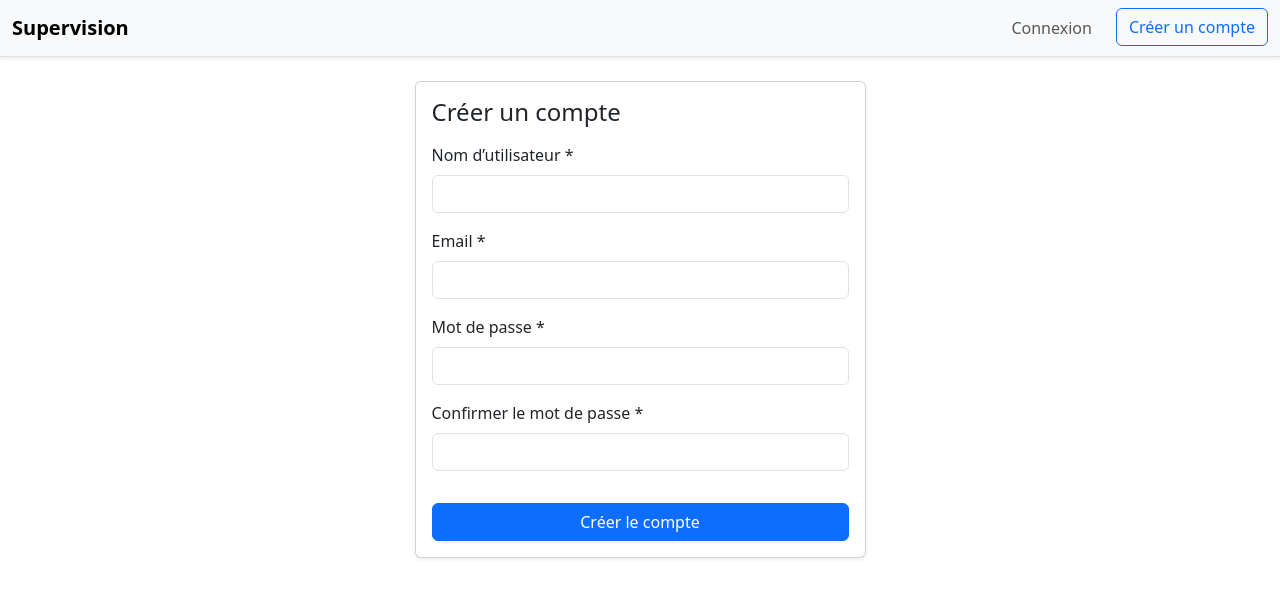
After one commit to Noe-GAVILLET/Projet_supervision_reseau, a Flask app: page /register in a window 1280 px wide. The commit adds this page. Shown: the top 598 px of the page. Run offline with Flask 3, Linux system fonts and the light colour scheme; data that the repository does not hold is empty; parts of the project's set-up code (start-up, migrations or seed data) failed here and were passed over.

Commit message:
Mise en place regle opérateur

```diff
--- a/Docker/app.py
+++ b/Docker/app.py
@@ -58,7 +58,7 @@ flask_logger.addHandler(console_handler)
 app = Flask(__name__)
 app.config["SECRET_KEY"] = os.getenv("SECRET_KEY", "supersecret")
 
-DB_HOST = os.getenv("DB_HOST", "127.0.0.1")
+DB_HOST = os.getenv("DB_HOST", "192.168.141.115")
 DB_PORT = os.getenv("DB_PORT", "3306")
 DB_NAME = os.getenv("DB_NAME", "SNMP")
 DB_USER = os.getenv("DB_USER", "sqluser")
@@ -171,7 +171,6 @@ def home():
 
 @app.route("/login", methods=["GET", "POST"])
 def login():
-    # Si l'utilisateur est déjà connecté via session
     if session.get("username"):
         return redirect(url_for("admin"))
 
@@ -182,13 +181,14 @@ def login():
         user = User.query.filter_by(username=u, is_active=True).first()
 
         if user and verify_password(user.password_hash, p):
-            # ✅ Authentification maison
+
             session["username"] = user.username
             session["role"] = user.role
+            session["user_id"] = user.id
             flash(f"Bienvenue, {user.username} !", "success")
 
-            next_page = request.args.get("next")
-            return redirect(next_page or url_for("admin"))
+            # Direction le dashboard global
+            return redirect(url_for("admin"))
 
         flash("Identifiants invalides.", "danger")
 
@@ -201,6 +201,54 @@ def logout():
     session.clear()
     flash("Déconnecté avec succès.", "info")
     return redirect(url_for("login"))
+
+@app.route("/register", methods=["GET", "POST"])
+def register():
+    # Si un utilisateur est déjà connecté → pas d’inscription publique.
+    if "user" in session:
+        return redirect(url_for("admin"))
+
+    if request.method == "POST":
+        username = request.form.get("username", "").strip()
+        email = request.form.get("email", "").strip()
+        pwd = request.form.get("password", "")
+        pwd2 = request.form.get("password2", "")
+
+        # Vérifications simples
+        if not username or not email or not pwd:
+            flash("Tous les champs sont obligatoires.", "danger")
+            return redirect(url_for("register"))
+
+        if pwd != pwd2:
+            flash("Les mots de passe ne correspondent pas.", "danger")
+            return redirect(url_for("register"))
+
+        # Unicité username
+        if User.query.filter_by(username=username).first():
+            flash("Ce nom d'utilisateur existe déjà.", "danger")
+            return redirect(url_for("register"))
+
+        # Unicité email
+        if User.query.filter_by(email=email).first():
+            flash("Cet email est déjà utilisé.", "danger")
+            return redirect(url_for("register"))
+
+        # Création du compte (rôle = operator par défaut)
+        new_user = User(
+            username=username,
+            email=email,
+            password_hash=generate_password_hash(pwd),
+            role="operator",
+            is_active=True
+        )
+
+        db.session.add(new_user)
+        db.session.commit()
+
+        flash("Compte créé avec succès. Vous pouvez vous connecter.", "success")
+        return redirect(url_for("login"))
+
+    return render_template("register.html")
 
 @app.route("/hosts")
 @login_required
@@ -870,19 +918,28 @@ def user_edit(user_id):
     from models import User
     user = User.query.get_or_404(user_id)
 
-    # Seuls les administrateurs peuvent modifier un utilisateur
-    if g.role != "admin":
-        flash("Accès refusé : réservé aux administrateurs.", "danger")
-        return redirect(url_for("user_profile", user_id=user.id))
+    current_uid = session.get("user_id")
+    current_role = session.get("role")
+
+    # ➜ Autoriser si admin OU si l’utilisateur modifie son propre profil
+    if not (current_role == "admin" or current_uid == user_id):
+        flash("Accès refusé.", "danger")
+        return redirect(url_for("user_profile", user_id=current_uid))
 
     if request.method == "POST":
+
+        # --- Champs toujours modifiables par tous ---
         user.username = request.form.get("username", user.username)
         user.email = request.form.get("email", user.email)
-        user.role = request.form.get("role", user.role)
         user.is_active = "is_active" in request.form
         user.receive_alerts = "receive_alerts" in request.form
         user.updated_at = datetime.utcnow()
 
+        # --- Champs réservés aux admins ---
+        if current_role == "admin":
+            user.role = request.form.get("role", user.role)
+
+        # --- Gestion du mot de passe ---
         new_password = request.form.get("new_password", "").strip()
         confirm_password = request.form.get("confirm_password", "").strip()
 
@@ -890,14 +947,18 @@ def user_edit(user_id):
             if new_password != confirm_password:
                 flash("Les mots de passe ne correspondent pas.", "danger")
                 return render_template("user_edit.html", user=user)
+
             user.password_hash = generate_password_hash(new_password)
-            flash("Mot de passe mis à jour avec succès ✅", "success")
+            flash("Mot de passe mis à jour avec succès.", "success")
 
         db.session.commit()
-        flash("Profil mis à jour avec succès ✅", "success")
-        return redirect(url_for("user_list"))
+        flash("Profil mis à jour avec succès.", "success")
+
+        # Après modif → renvoyer vers son propre profil
+        return redirect(url_for("user_profile", user_id=user.id))
 
     return render_template("user_edit.html", user=user)
+
 
 @app.route("/users")
 @login_required
@@ -1151,6 +1212,11 @@ def inject_alert_info():
         has_critical_alerts=has_critical_alerts
     )
 
+@app.context_processor
+def inject_user_id():
+    return dict(current_user_id=session.get("user_id"))
+
+
 
 # -----------------------------------------------------------------------------
 # Lancement
--- a/Docker/templates/alerts.html
+++ b/Docker/templates/alerts.html
@@ -119,6 +119,7 @@
                 {% endif %}
               </td>
               <td class="text-center">
+                {% if session.get('role') == 'admin' %}
                   <form method="post" action="{{ url_for('delete_alert', alert_id=alert.id) }}"
                         onsubmit="return confirm('Supprimer cette alerte ?');"
                         style="display:inline;">
@@ -126,8 +127,10 @@
                       <i class="bi bi-trash-fill fs-5"></i>
                     </button>
                   </form>
+                {% else %}
+                  <span class="text-muted">—</span>
+                {% endif %}
               </td>
-            </tr>
           {% endfor %}
         </tbody>
       </table>
--- a/Docker/templates/base.html
+++ b/Docker/templates/base.html
@@ -17,9 +17,13 @@
       }
     </style>
   </head>
+
   <body>
+
+    <!-- ======== NAVBAR (toujours affichée) ======== -->
     <nav class="navbar navbar-expand-lg navbar-light bg-light border-bottom shadow-sm">
       <div class="container-fluid">
+
         <!-- Titre -->
         <a class="navbar-brand me-4" href="{{ url_for('admin') }}">Supervision</a>
 
@@ -28,16 +32,24 @@
         </button>
 
         <div class="collapse navbar-collapse" id="navbarMain">
-          {% if current_user %}
-          <!-- Menu gauche -->
+
+          {% if session.get('username') %}
+          <!-- ===========================================================
+               NAVBAR CONNECTÉ
+          ============================================================ -->
           <ul class="navbar-nav me-auto mb-2 mb-lg-0">
 
             <!-- Overview -->
             <li class="nav-item dropdown">
               <a class="nav-link dropdown-toggle" href="#" data-bs-toggle="dropdown">Overview</a>
               <ul class="dropdown-menu">
+
                 <li><a class="dropdown-item" href="{{ url_for('admin') }}">Dashboard</a></li>
+
+                {% if session['role'] == 'admin' %}
                 <li><a class="dropdown-item" href="{{ url_for('host_new') }}">Ajouter un hôte</a></li>
+                {% endif %}
+
               </ul>
             </li>
 
@@ -45,9 +57,14 @@
             <li class="nav-item dropdown">
               <a class="nav-link dropdown-toggle" href="#" data-bs-toggle="dropdown">Devices</a>
               <ul class="dropdown-menu">
+
                 <li><a class="dropdown-item" href="{{ url_for('hosts_search') }}">🔍 Rechercher un device</a></li>
+
+                {% if session['role'] == 'admin' %}
                 <li><a class="dropdown-item" href="{{ url_for('view_poller_log') }}">📡 Poller Logs</a></li>
                 <li><a class="dropdown-item" href="{{ url_for('logs.logs_view') }}">🧾 SNMP Logs</a></li>
+                {% endif %}
+
               </ul>
             </li>
 
@@ -75,40 +92,60 @@
                 {% endif %}
               </a>
             </li>
-          </ul>  <!-- ✅ fermeture du premier <ul> -->
+
+          </ul>
 
           <!-- Menu droite -->
           <ul class="navbar-nav ms-auto">
-            {% if current_user %}
             <li class="nav-item dropdown">
               <a class="nav-link dropdown-toggle" href="#" data-bs-toggle="dropdown">
-                  <i class="bi bi-person-circle"></i> {{ current_user }}
+                <i class="bi bi-person-circle"></i> {{ session['username'] }}
               </a>
+
               <ul class="dropdown-menu dropdown-menu-end">
-                  <li><span class="dropdown-item-text text-muted">Rôle : {{ current_role or 'inconnu' }}</span></li>
 
-                  {% if current_role == 'admin' %}
+                <li><span class="dropdown-item-text text-muted">Rôle : {{ session['role'] }}</span></li>
+
+                {% if session['role'] == 'admin' %}
                   <li><hr class="dropdown-divider"></li>
                   <li><a class="dropdown-item" href="{{ url_for('user_list') }}">Gérer les profils</a></li>
                   <li><a class="dropdown-item" href="{{ url_for('user_new') }}">Créer un profil</a></li>
                 {% endif %}
 
                 <li><hr class="dropdown-divider"></li>
+
+                <li>
+                  <a class="dropdown-item" href="{{ url_for('user_edit', user_id=session['user_id']) }}">
+                    Modifier mon profil
+                  </a>
+                </li>
+
                 <li><a class="dropdown-item text-danger" href="{{ url_for('logout') }}">Se déconnecter</a></li>
               </ul>
             </li>
+          </ul>
+
           {% else %}
+          <!-- NAVBAR VISITEUR -->
+          <ul class="navbar-nav ms-auto">
             <li class="nav-item">
-                <a class="btn btn-primary" href="{{ url_for('login') }}">Connexion</a>
+              <a class="nav-link" href="{{ url_for('login') }}">Connexion</a>
             </li>
+            <li class="nav-item">
+              <a class="btn btn-outline-primary ms-3" href="{{ url_for('register') }}">
+                Créer un compte
+              </a>
+            </li>
+          </ul>
           {% endif %}
-          </ul>
-          {% endif %}  <!-- ✅ fermeture du if global -->
+
         </div>
       </div>
     </nav>
 
+    <!-- ============== CONTENU PAGE ============== -->
     <main class="container py-4">
+
       {% with messages = get_flashed_messages(with_categories=true) %}
         {% if messages %}
           {% for category, msg in messages %}
@@ -118,9 +155,13 @@
       {% endwith %}
 
       {% block content %}{% endblock %}
+
     </main>
 
+    <!-- JS -->
     <script src="https://cdn.jsdelivr.net/npm/bootstrap@5.3.3/dist/js/bootstrap.bundle.min.js"></script>
+
+    <!-- ==================== ALERTES AUTO UPDATE ==================== -->
     <script>
     setInterval(() => {
       fetch("/api/alerts/active_count")
@@ -140,9 +181,11 @@
         .catch(() => {});
     }, 15000);
     </script>
+
+    <!-- ====================== TOASTS ALERTES ====================== -->
     <script>
-    let lastAlertId = 0; // ID le plus récent déjà affiché
-    window.activeToasts = []; // stockage des toasts actuellement visibles
+    let lastAlertId = 0;
+    window.activeToasts = [];
 
     function showToast(alert) {
       const colorMap = {
@@ -152,14 +195,10 @@
       };
       const colorClass = colorMap[alert.severity] || "bg-secondary text-white";
 
-      // ID unique basé sur l'hôte + message
       const toastId = `${alert.host}_${alert.message}`;
-      if (window.activeToasts.includes(toastId)) {
-        return; // 🔁 déjà affiché → on ignore
-      }
+      if (window.activeToasts.includes(toastId)) return;
       window.activeToasts.push(toastId);
 
-      // Création du toast
       const toast = document.createElement("div");
       toast.className = `toast align-items-center ${colorClass} border-0 position-fixed top-0 end-0 m-3`;
       toast.style.zIndex = 2000;
@@ -178,7 +217,6 @@
       const bsToast = new bootstrap.Toast(toast, { delay: 8000 });
       bsToast.show();
 
-      // 🧹 Quand on le ferme → on le retire de la liste et du DOM
       toast.addEventListener("hidden.bs.toast", () => {
         window.activeToasts = window.activeToasts.filter(id => id !== toastId);
         toast.remove();
@@ -190,7 +228,6 @@
         .then(r => r.json())
         .then(alerts => {
           alerts.forEach(a => {
-            // Si c’est une nouvelle alerte non encore vue
             if (a.id > lastAlertId) {
               lastAlertId = a.id;
               showToast(a);
@@ -200,6 +237,9 @@
         .catch(err => console.error("Erreur récupération alertes :", err));
     }, 10000);
     </script>
+
+    <!-- Icons -->
     <link rel="stylesheet" href="https://cdn.jsdelivr.net/npm/bootstrap-icons@1.11.1/font/bootstrap-icons.css">
+
   </body>
 </html>
--- a/Docker/templates/host_detail.html
+++ b/Docker/templates/host_detail.html
@@ -12,7 +12,9 @@
 <div class="d-flex align-items-center justify-content-between mb-4">
   <h4 class="mb-0">Détails du host : {{ host.hostname }}</h4>
   <div>
-    <a class="btn btn-outline-secondary me-2" href="{{ url_for('host_edit', host_id=host.id) }}">Modifier</a>
+    {% if session.get('role') == 'admin' %}
+      <a class="btn btn-outline-secondary me-2" href="{{ url_for('host_edit', host_id=host.id) }}">Modifier</a>
+    {% endif %}
     <a class="btn btn-primary" href="{{ url_for('admin') }}">Retour</a>
   </div>
 </div>
--- /dev/null
+++ b/Docker/templates/register.html
@@ -0,0 +1,43 @@
+{% extends "base.html" %}
+{% block content %}
+
+<div class="row justify-content-center">
+  <div class="col-12 col-md-6 col-lg-5">
+    <div class="card shadow-sm">
+      <div class="card-body">
+
+        <h4 class="mb-3">Créer un compte</h4>
+
+        <form method="post">
+
+          <div class="mb-3">
+            <label class="form-label">Nom d’utilisateur *</label>
+            <input name="username" class="form-control" required>
+          </div>
+
+          <div class="mb-3">
+            <label class="form-label">Email *</label>
+            <input name="email" type="email" class="form-control" required>
+          </div>
+
+          <div class="mb-3">
+            <label class="form-label">Mot de passe *</label>
+            <input type="password" name="password" class="form-control" required>
+          </div>
+
+          <div class="mb-3">
+            <label class="form-label">Confirmer le mot de passe *</label>
+            <input type="password" name="password2" class="form-control" required>
+          </div>
+
+          <button class="btn btn-primary w-100 mt-3" type="submit">
+            Créer le compte
+          </button>
+        </form>
+
+      </div>
+    </div>
+  </div>
+</div>
+
+{% endblock %}
```
Also changed, not shown: Docker/templates/admin.html (+36 -0 lines), Docker/templates/user_edit.html (+10 -2 lines). Lines whose indentation alone changed are shown as unchanged.
